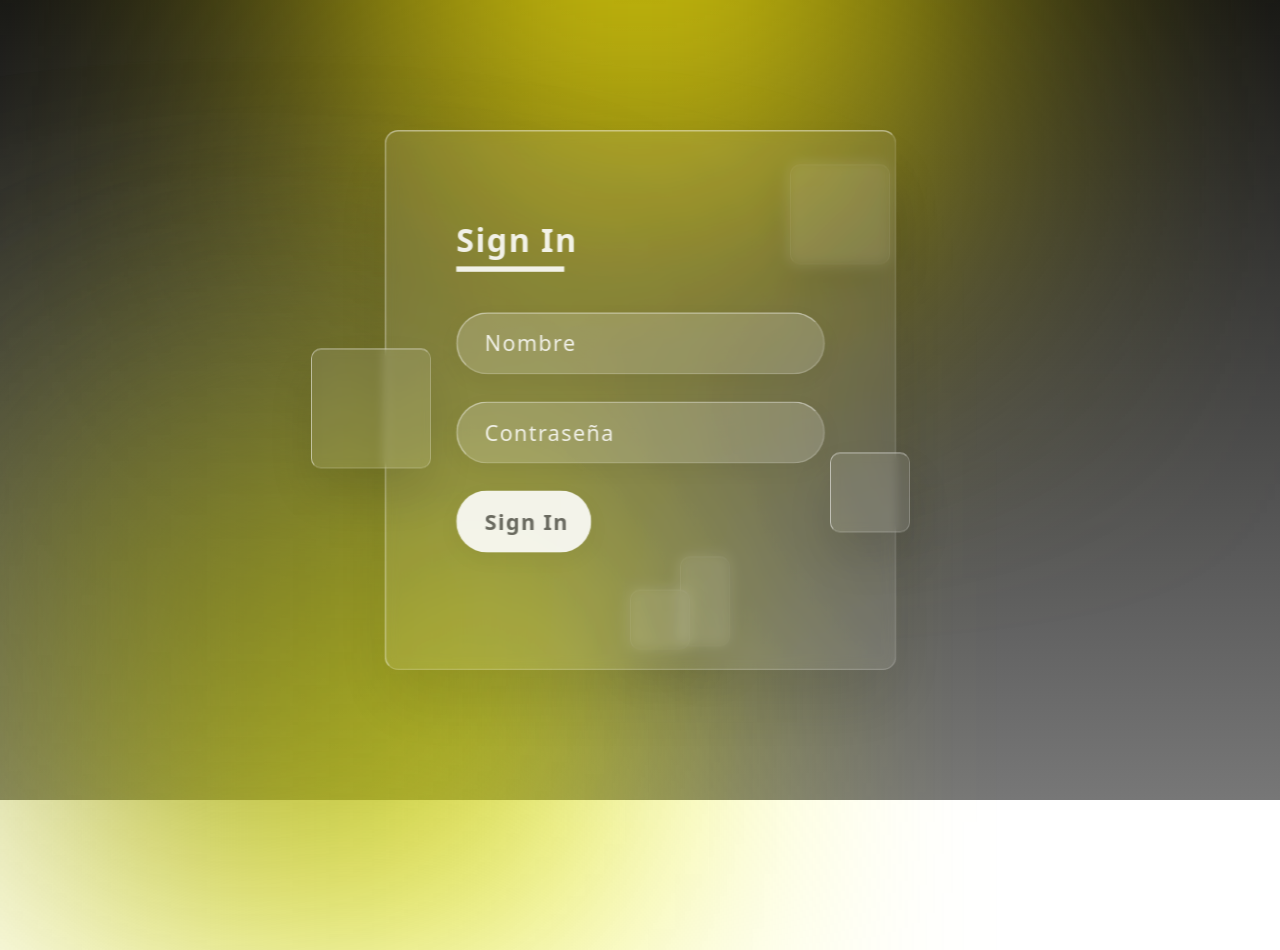
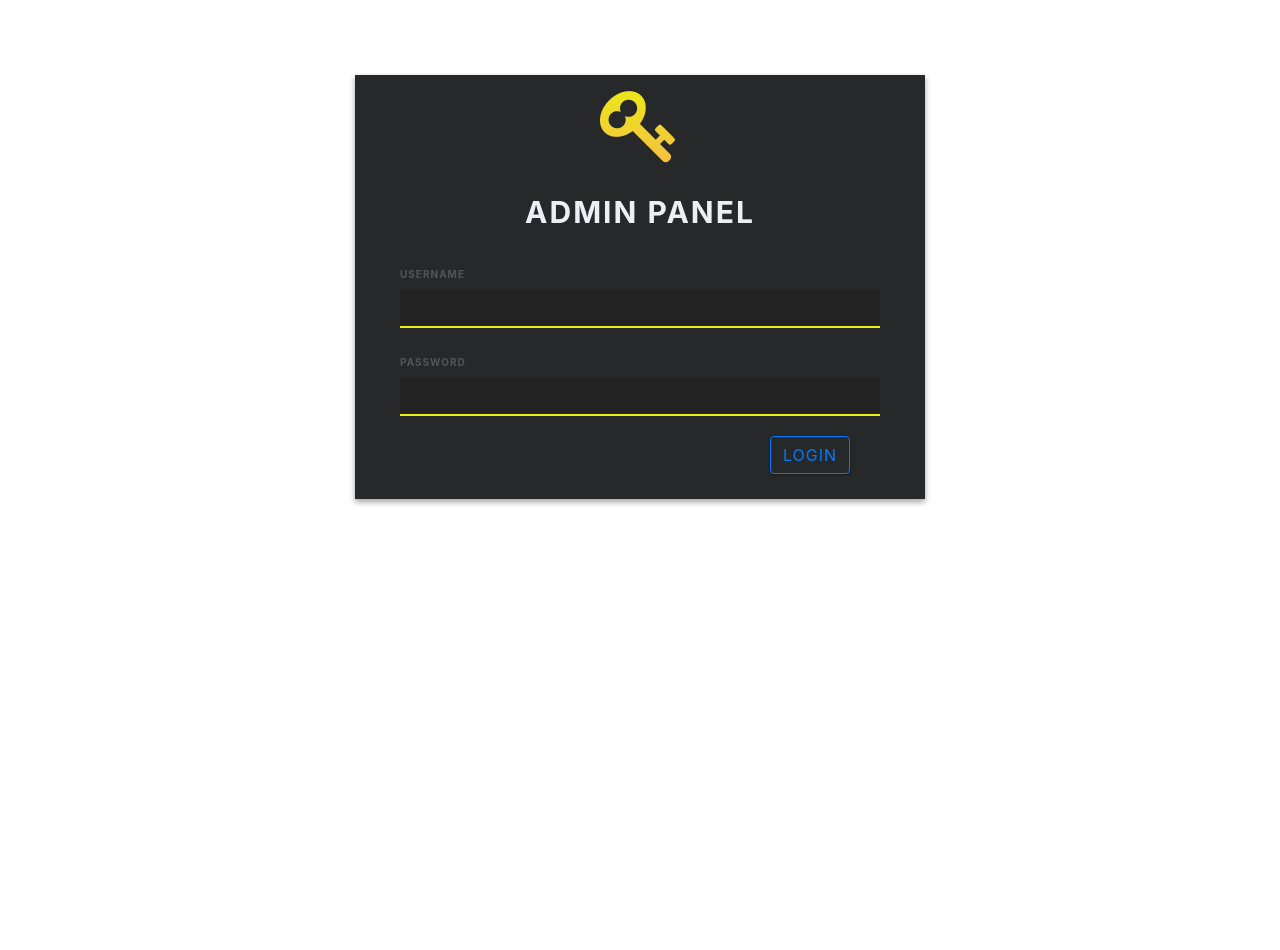
Before and after one commit to ParisNicolas/CopaRenault-Admin, a Flask app: page /login in a window 1280 px wide. After the commit the page ends 505 px from the top, so only its background shows below. Run offline with Flask 3, Linux system fonts and the light colour scheme; some libraries are stand-ins or nearby versions.

Commit message:
Yo y paris hicimos el filtro, y Chipri el login

```diff
--- a/app/models.py
+++ b/app/models.py
@@ -106,7 +106,7 @@
 
 
 
-# Modelo de Usuarios
+# Modelo de Usuarios de TRABAJADOR (NO USUARIO PARTICULAR)
 class Usuario(UserMixin, db.Model):
     __tablename__ = 'usuarios'
 
--- a/app/templates/login.html
+++ b/app/templates/login.html
@@ -1,259 +1,187 @@
 <!DOCTYPE html>
 <html lang="es">
+
 <head>
   <meta charset="UTF-8">
   <meta name="viewport" content="width=device-width, initial-scale=1.0">
-    <link rel="icon" href="https://www.pngitem.com/pimgs/m/22-221984_registro-png-transparent-png.png">
   <style>
-      * {
-        margin: 0;
-        padding: 0;
-        box-sizing: border-box;
+    body {
+      background: #232425;
+      font-family: 'Roboto', sans-serif;
     }
 
-      body {
-        overflow: hidden;
-        height: 100%;
+    .login-box {
+      margin-top: 75px;
+      height: auto;
+      background: #272829;
+      text-align: center;
+      box-shadow: 0 3px 6px rgba(0, 0, 0, 0.16), 0 3px 6px rgba(0, 0, 0, 0.23);
     }
 
-      section {
-        display: flex;
-        justify-content: center;
-        align-items: center;
-        min-height: 100vh;
-        background: linear-gradient(to bottom, #161616, #777777);
-        opacity: 9.8;
+    .login-key {
+      height: 100px;
+      font-size: 80px;
+      line-height: 100px;
+      background: -webkit-linear-gradient(#eaf010, #f7b84a);
+      -webkit-background-clip: text;
+      -webkit-text-fill-color: transparent;
     }
 
-      section .color {
-        position: absolute;
-        filter: blur(150px);
+    .login-title {
+      margin-top: 15px;
+      text-align: center;
+      font-size: 30px;
+      letter-spacing: 2px;
+      margin-top: 15px;
+      font-weight: bold;
+      color: #ECF0F5;
     }
 
-      section .color:nth-child(1) {
-        top: -350px;
-        width: 600px;
-        height: 600px;
-        background: #dbcd0a;
+    .login-form {
+      margin-top: 25px;
+      text-align: left;
     }
 
-      section .color:nth-child(2) {
-        bottom: -150px;
-        left: 100px;
-        width: 500px;
-        height: 500px;
-        background: #f1f504;
+    input[type=text] {
+      background-color: #232324;
+      border: none;
+      border-bottom: 2px solid #eaf010;
+      border-top: 0px;
+      border-radius: 0px;
+      font-weight: bold;
+      outline: 0;
+      margin-bottom: 20px;
+      padding-left: 0px;
+      color: rgb(85, 85, 85);
     }
 
-      section .color:nth-child(3) {
-        bottom: 50px;
-        left: 100px;
-        width: 300px;
-        height: 300px;
-        background: #292929;
+    input[type=password] {
+      background-color: #232324;
+      border: none;
+      border-bottom: 2px solid #eaf010;
+      border-top: 0px;
+      border-radius: 0px;
+      font-weight: bold;
+      outline: 0;
+      padding-left: 0px;
+      margin-bottom: 20px;
+      color: rgb(85, 85, 85);
     }
 
-      .box {
-        position: relative;
+    .form-group {
+      margin-bottom: 40px;
+      outline: 0px;
     }
 
-      .box .square {
-        position: absolute;
-        backdrop-filter: blur(5px);
-        box-shadow: 0 25px 45px rgba(0, 0, 0, 0.1);
-        border: 1px solid rgba(255, 255, 255, 0.5);
-        border-right: 1px solid rgba(255, 255, 255, 0.2);
-        border-bottom: 1px solid rgba(255, 255, 255, 0.2);
-        background: rgba(255, 255, 255, 0.1);
-        border-radius: 10px;
-        animation: animate 10s linear infinite;
-        animation-delay: calc(-1s * var(--i));
+    .form-control:focus {
+      border-color: inherit;
+      -webkit-box-shadow: none;
+      box-shadow: none;
+      border-bottom: 2px solid #eaf010;
+      outline: 0;
+      background-color: #21211f;
+      color: rgb(85, 85, 85);
     }
 
-      @keyframes animate {
-        0%, 100% {
-          transform: translateY(-40px);
-        }
-        50% {
-          transform: translateY(40px);
-        }
+    input:focus {
+      outline: none;
+      box-shadow: 0 0 0;
     }
 
-      .box .square:nth-child(1) {
-        top: -50px;
-        right: -60px;
-        width: 100px;
-        height: 100px;
+    label {
+      margin-bottom: 0px;
     }
 
-      .box .square:nth-child(2) {
-        top: 150px;
-        left: -140px;
-        width: 120px;
-        height: 120px;
-        z-index: 2;
+    .form-control-label {
+      font-size: 10px;
+      color: rgb(85, 85, 85);
+      font-weight: bold;
+      letter-spacing: 1px;
     }
 
-      .box .square:nth-child(3) {
-        bottom: 50px;
-        right: -80px;
-        width: 80px;
-        height: 80px;
-        z-index: 2;
+    .btn-outline-primary {
+      border-color: #eaf010;
+      color: #21201e;
+      border-radius: 0px;
+      font-weight: bold;
+      letter-spacing: 1px;
+      box-shadow: 0 1px 3px rgba(0, 0, 0, 0.12), 0 1px 2px rgba(0, 0, 0, 0.24);
     }
 
-      .box .square:nth-child(4) {
-        bottom: -80px;
-        right: 100px;
-        width: 50px;
-        height: 90px;
+    .btn-outline-primary:hover {
+      background-color: #21201e;
+      right: 0px;
+
     }
 
-      .box .square:nth-child(5) {
-        bottom: -80px;
-        right: 140px;
-        width: 60px;
-        height: 60px;
+    .login-btm {
+      float: left;
     }
 
-      .container.scale {
-        transform: scale(1.35);
-        opacity: 0.9;
+    .login-button {
+      padding-right: 0px;
+      text-align: right;
+      margin-bottom: 25px;
     }
 
-      .container {
-        position: relative;
-        width: 400px;
-        min-height: 400px;
-        background: rgba(255, 255, 255, 0.1);
-        border-radius: 10px;
-        display: flex;
-        justify-content: center;
-        align-items: center;
-        backdrop-filter: blur(5px);
-        box-shadow: 0 25px 45px rgba(0, 0, 0, 0.1);
-        border: 1px solid rgba(255, 255, 255, 0.5);
-        border-right: 1px solid rgba(255, 255, 255, 0.2);
-        border-bottom: 1px solid rgba(255, 255, 255, 0.2);
+    .login-text {
+      text-align: left;
+      padding-left: 0px;
+      color: rgb(85, 85, 85);
     }
 
-      .form {
-        position: relative;
-        width: 100%;
-        height: 100%;
-        padding: 40px;
-      }
-
-      .form h2 {
-        position: relative;
-        color: #fff;
-        font-size: 24px;
-        font-weight: 600;
-        letter-spacing: 1px;
-        margin-bottom: 40px;
-      }
-
-      .form h2::before {
-        content: '';
-        position: absolute;
-        left: 0;
-        bottom: -10px;
-        width: 80px;
-        height: 4px;
-        background: #fff;
-      }
-
-      .form .inputBox {
-        width: 100%;
-        margin-top: 20px;
-      }
-
-      .form .inputBox input {
-        width: 100%;
-        background: rgba(255, 255, 255, 0.2);
-        border: none;
-        outline: none;
-        padding: 10px 20px;
-        border-radius: 35px;
-        border: 1px solid rgba(255, 255, 255, 0.5);
-        border-right: 1px solid rgba(255, 255, 255, 0.2);
-        border-bottom: 1px solid rgba(255, 255, 255, 0.2);
-        font-size: 16px;
-        letter-spacing: 1px;
-        color: #fff;
-        box-shadow: 0 5px 15px rgba(0, 0, 0, 0.05);
-      }
-
-      .form .inputBox input::placeholder {
-        color: #fff;
-      }
-
-      .form .inputBox input[type="submit"] {
-        background: #fff;
-        color: #666;
-        max-width: 100px;
-        cursor: pointer;
-        margin-bottom: 20px;
-        font-weight: 600;
-      }
-
-      .forget {
-        margin-top: 5px;
-        color: #fff;
-      }
-
-      .forget a {
-        color: #fff;
-        font-weight: 600;
+    .loginbttm {
+      padding: 0px;
     }
   </style>
-    <link rel="stylesheet" href="https://cdn.jsdelivr.net/npm/bootstrap@5.3.3/dist/css/bootstrap.min.css">
+  <link rel="stylesheet" href="https://maxcdn.bootstrapcdn.com/bootstrap/4.0.0-beta/css/bootstrap.min.css" integrity="sha384-/Y6pD6FV/Vv2HJnA6t+vslU6fwYXjCFtcEpHbNJ0lyAFsXTsjBbfaDjzALeQsN6M" crossorigin="anonymous">
+  <!-- Font Awesome -->
+  <link rel="stylesheet" href="https://cdnjs.cloudflare.com/ajax/libs/font-awesome/4.5.0/css/font-awesome.min.css">
+
+    <link href="https://fonts.googleapis.com/css?family=Roboto" rel="stylesheet"> <link rel='stylesheet' href='https://cdnjs.cloudflare.com/ajax/libs/twitter-bootstrap/4.0.0-beta/css/bootstrap.min.css'>
+<link rel='stylesheet' href='https://cdnjs.cloudflare.com/ajax/libs/font-awesome/4.5.0/css/font-awesome.min.css'>
   <title>Sign In</title>
 </head>
+
 <body>
-    <main>
-        <section>
-            <div class="color"></div>
-            <div class="color"></div>
-            <div class="color"></div>
-            <div class="box">
-                <div class="square" style="--i:0;"></div>
-                <div class="square" style="--i:1;"></div>
-                <div class="square" style="--i:2;"></div>
-                <div class="square" style="--i:3;"></div>
-                <div class="square" style="--i:4;"></div>
-                <div class="container scale">
-                    <div class="form">
-                        <h2>Sign In</h2>
-                        <form method="POST">
-                          {{ form.csrf_token }}
-                            <div class="inputBox">
-                              {{ form.nombre(placeholder="Nombre") }}
+
+  <div class="container">
+    <div class="row">
+      <div class="col-lg-3 col-md-2"></div>
+      <div class="col-lg-6 col-md-8 login-box">
+        <div class="col-lg-12 login-key">
+          <i class="fa fa-key" aria-hidden="true"></i>
         </div>
-                            <div class="inputBox">
-                              {{ form.contraseña(placeholder="Contraseña") }}
+        <div class="col-lg-12 login-title">
+          ADMIN PANEL
         </div>
-                            <div class="inputBox">
-                                <input type="submit" value="Sign In">
+
+        <div class="col-lg-12 login-form">
+          <div class="col-lg-12 login-form">
+            <form>
+              <div class="form-group">
+                <label class="form-control-label">USERNAME</label>
+                <input type="text" class="form-control">
+              </div>
+              <div class="form-group">
+                <label class="form-control-label">PASSWORD</label>
+                <input type="password" class="form-control" i>
+              </div>
+
+              <div class="col-lg-12 loginbttm">
+                <div class="col-lg-6 login-btm login-text">
+                  <!-- Error Message -->
+                </div>
+                <div class="col-lg-6 login-btm login-button">
+                  <button type="submit" class="btn btn-outline-primary">LOGIN</button>
+                </div>
               </div>
             </form>
-                        {% with messages = get_flashed_messages() %}
-                            {% if messages %}
-                            <div class="alert mx-auto msg" role="alert" style="max-width: 30rem;">
-                                <svg xmlns="http://www.w3.org/2000/svg" width="16" height="16" fill="currentColor" class="bi bi-exclamation-octagon" viewBox="0 0 16 16">
-                                    <path d="M4.54.146A.5.5 0 0 1 4.893 0h6.214a.5.5 0 0 1 .353.146l4.394 4.394a.5.5 0 0 1 .146.353v6.214a.5.5 0 0 1-.146.353l-4.394 4.394a.5.5 0 0 1-.353.146H4.893a.5.5 0 0 1-.353-.146L.146 11.46A.5.5 0 0 1 0 11.107V4.893a.5.5 0 0 1 .146-.353zM5.1 1 1 5.1v5.8L5.1 15h5.8l4.1-4.1V5.1L10.9 1z"/>
-                                    <path d="M7.002 11a1 1 0 1 1 2 0 1 1 0 0 1-2 0M7.1 4.995a.905.905 0 1 1 1.8 0l-.35 3.507a.552.552 0 0 1-1.1 0z"/>
-                                  </svg>
-                                {% for message in messages %}
-                                {{ message }}
-                                {% endfor %}
-                            </div>
-                            {% endif %}
-                        {% endwith %}
           </div>
         </div>
+        <div class="col-lg-3 col-md-2"></div>
       </div>
-        </section>
-    </main>
+    </div>
 </body>
+
 </html>
```
Also changed, not shown: app/routes/sports.py (+22 -3 lines), app/templates/deportes/grupos.html (deleted, +0 -138 lines), app/templates/deportes/partidos.html (+138 -0 lines). Lines whose indentation alone changed are shown as unchanged.
